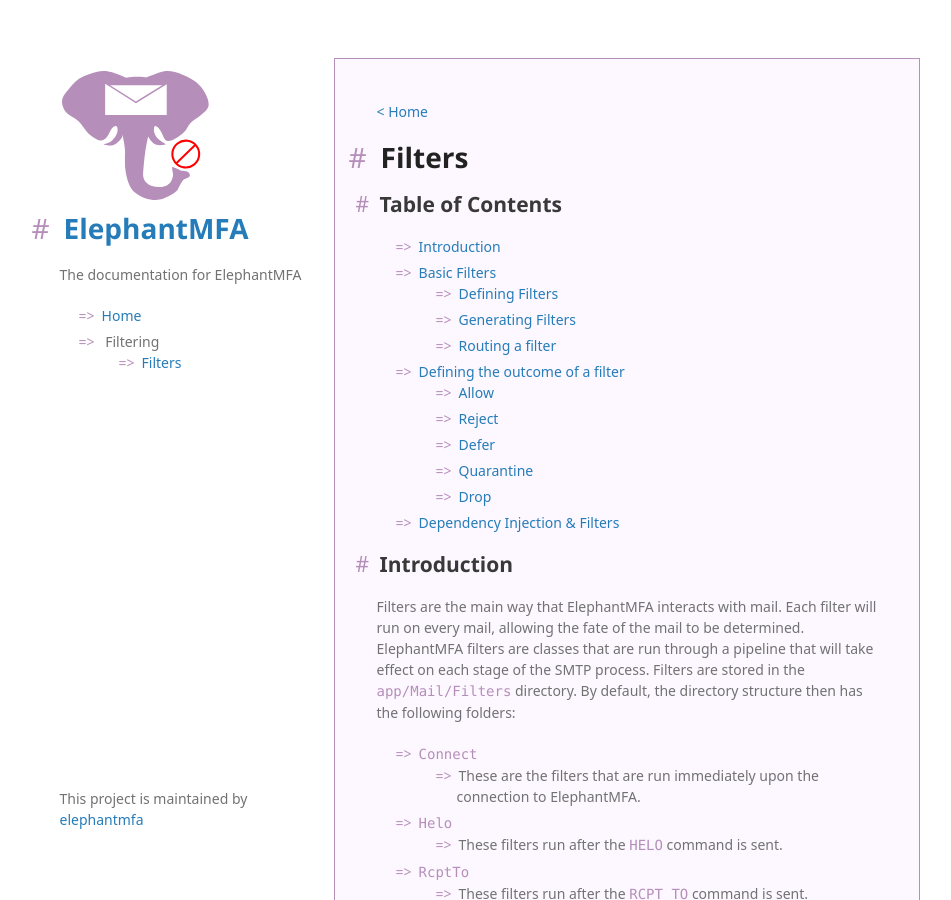
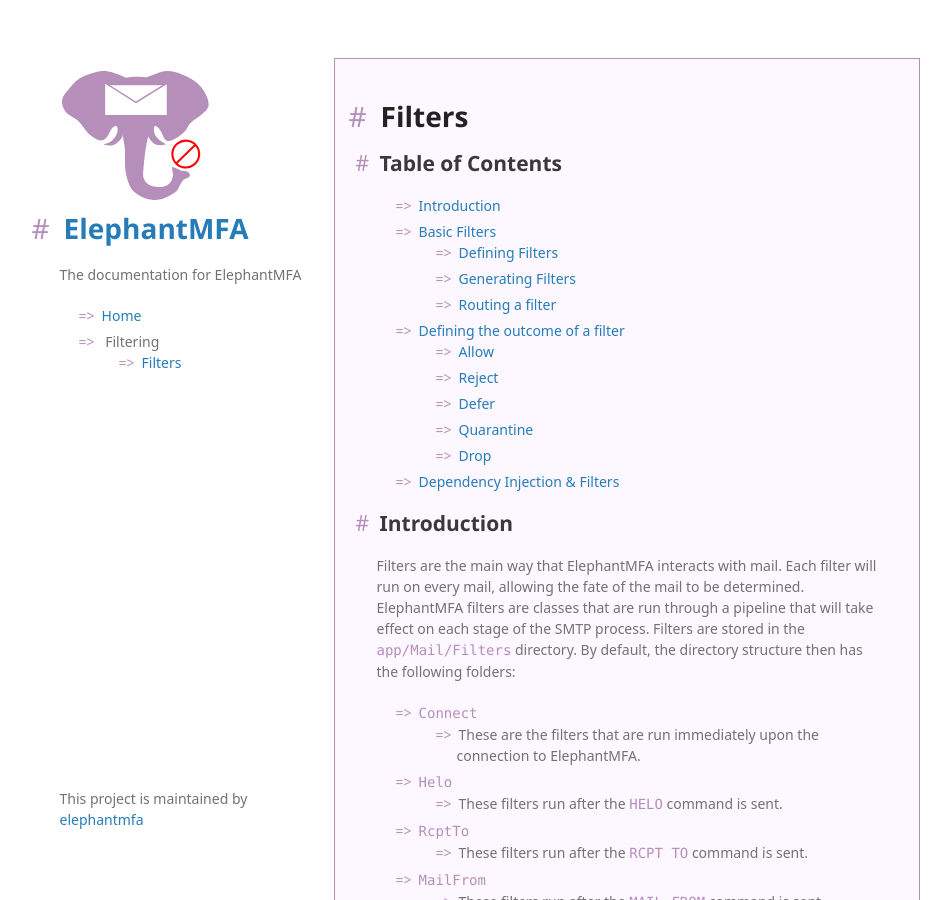
Before and after one commit to elephantmfa/docs, a Jekyll site: the page built from filters.md, in a window 1280 px wide and 900 px high. Shown: the whole window, without its empty margins (163-1114 px from the left). Built offline with Jekyll 4.4.1, drawn with Linux system fonts in a browser that asks for light colours; some web fonts are replaced; our own code applies the rules of GitHub Pages for plain Markdown files.

Commit message:
Get rid of home link.

```diff
--- a/filters.md
+++ b/filters.md
@@ -1,8 +1,3 @@
----
-title: Filters
----
-[< Home](README.md)
-
 # Filters
 
 ## Table of Contents
```
